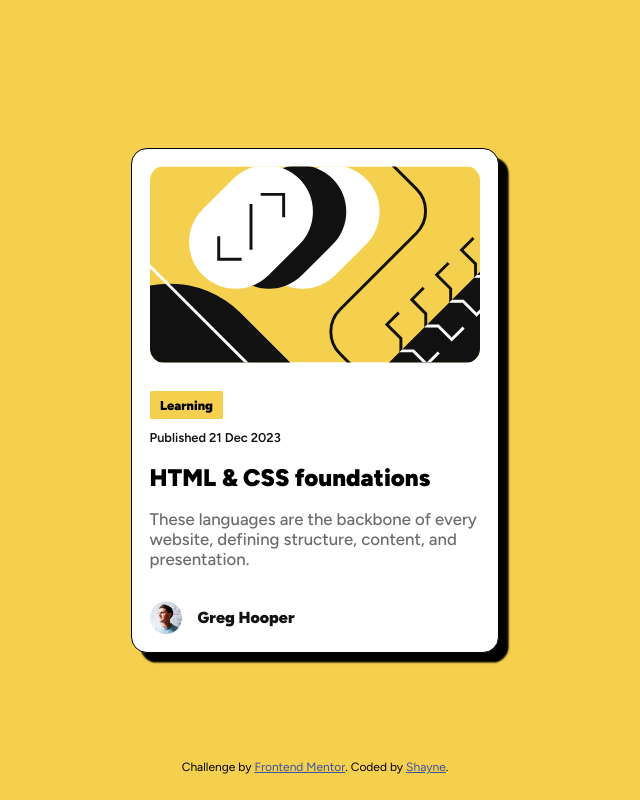
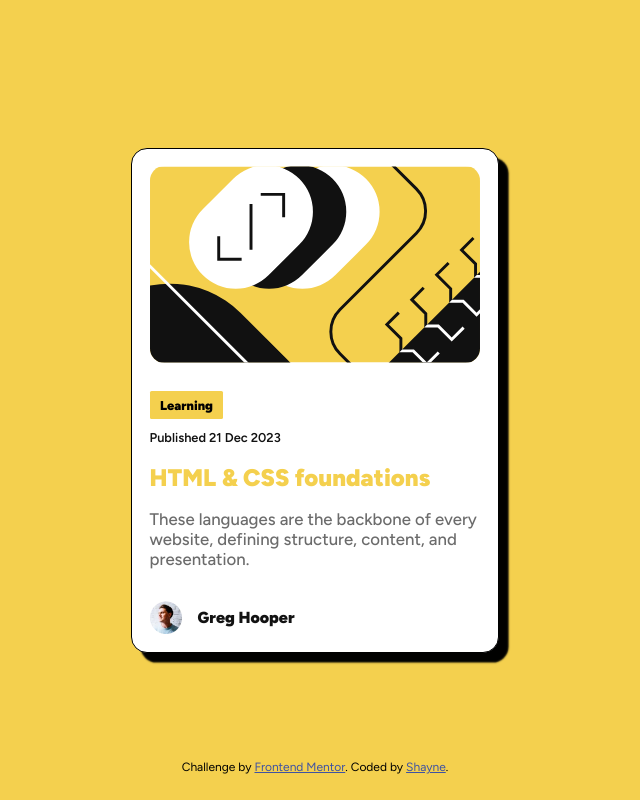
Before and after one commit to WindowsM16a/blog-preview-card, a plain HTML site: page index.html in a window 1280 px wide. In both pictures the pointer is over the element "HTML & CSS foundations". Shown: the whole page, without its empty margins (325-965 px from the left). Drawn offline with Linux system fonts and the light colour scheme.

Commit message:
final push

```diff
--- a/styles.css
+++ b/styles.css
@@ -102,6 +102,11 @@ body {
             margin-bottom: 1.1rem;
             font-weight: 900;
         }
+
+        .preview-text h1:hover {
+            color: var(--Yellow);
+            cursor: pointer;
+        }
     }
 }
 
```
